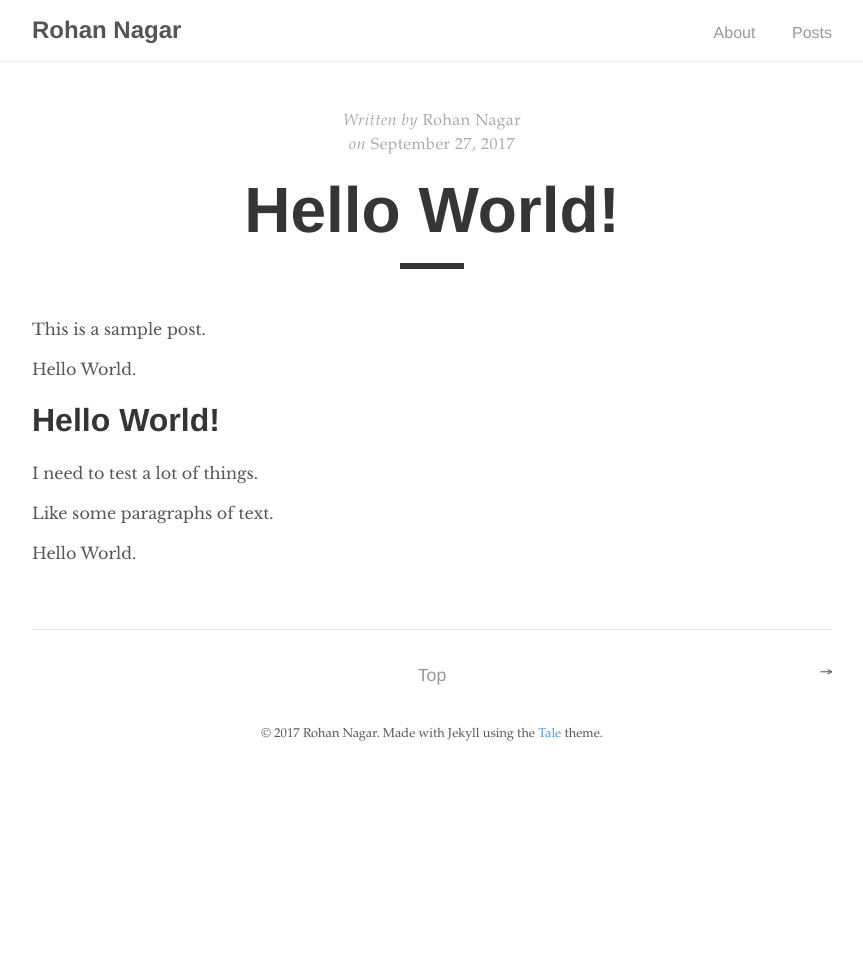
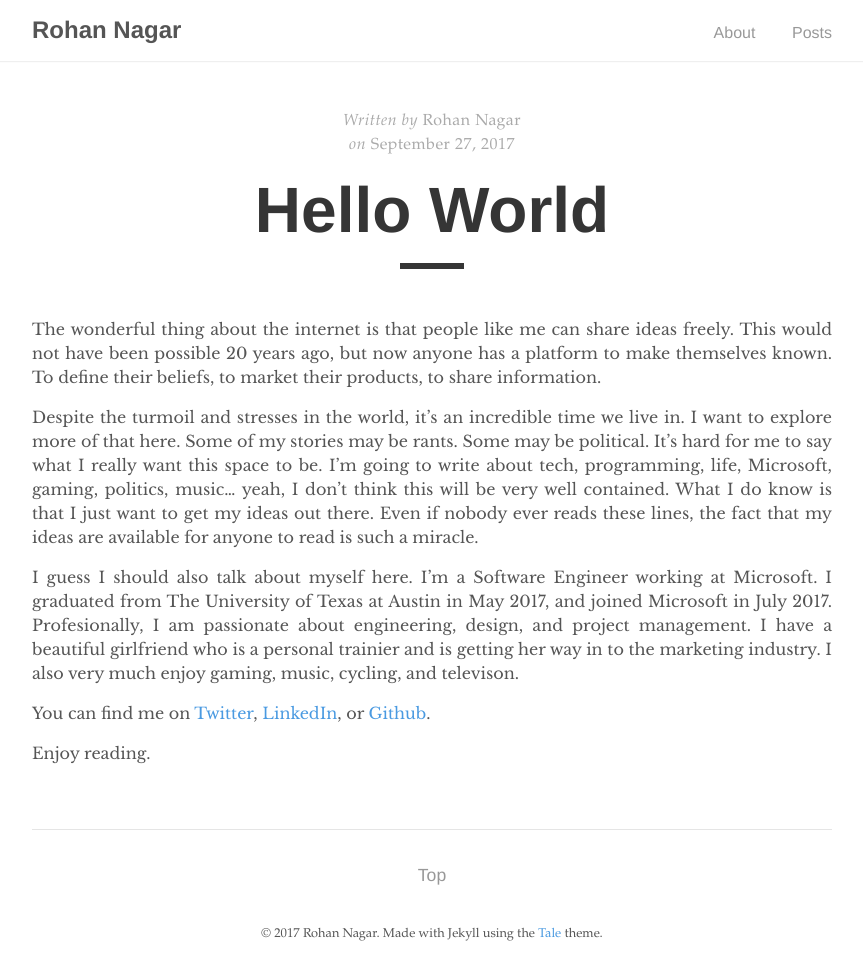
Before and after one commit to RohanNagar/RohanNagar.github.io, a Jekyll site: the page built from _posts/2017-09-27-hello-world.md, in a window 1280 px wide. Shown: the whole page, without its empty margins (208-1071 px from the left). Built offline with Jekyll 4.4.1, drawn with Linux system fonts in a browser that asks for light colours; before the commit the page ends 900 px from its top, so only the background shows below that.

```diff
--- a/_posts/2017-09-27-hello-world.md
+++ b/_posts/2017-09-27-hello-world.md
@@ -1,17 +1,27 @@
 ---
 layout: post
-title:  "Hello World!"
+title:  "Hello World"
 author: "Rohan Nagar"
 ---
 
-This is a sample post.
+The wonderful thing about the internet is that people like me can share ideas freely. This would not have been possible
+20 years ago, but now anyone has a platform to make themselves known. To define their beliefs, to market their products,
+to share information.
 
-Hello World.
+Despite the turmoil and stresses in the world, it's an incredible time we live in. I want to explore more of that here. Some
+of my stories may be rants. Some may be political. It's hard for me to say what I really want this space to be. I'm going
+to write about tech, programming, life, Microsoft, gaming, politics, music... yeah, I don't think this will be very
+well contained. What I do know is that I just want to get my ideas out there. Even if nobody ever reads these lines,
+the fact that my ideas are available for anyone to read is such a miracle.
 
-# Hello World!
+I guess I should also talk about myself here. I'm a Software Engineer working at Microsoft. I graduated from The University
+of Texas at Austin in May 2017, and joined Microsoft in July 2017. Profesionally, I am passionate about engineering, design,
+and project management. I have a beautiful girlfriend who is a personal trainier and is getting her way in to the marketing
+industry. I also very much enjoy gaming, music, cycling, and televison.
 
-I need to test a lot of things.
+You can find me on
+[Twitter](https://twitter.com/RohanNagar22),
+[LinkedIn](https://www.linkedin.com/in/rohannagar/), or
+[Github](https://github.com/RohanNagar).
 
-Like some paragraphs of text.
-
-Hello World.
+Enjoy reading.
```
Also changed, not shown: _posts/2017-03-05-pagination-post.md (deleted, +0 -7 lines), _posts/2017-03-06-the-mystery-of-the-filler-post.md (deleted, +0 -13 lines), _posts/2017-03-07-the-case-of-the-missing-post.md (deleted, +0 -11 lines), _posts/2017-03-10-welcome-to-jekyll.md (deleted, +0 -26 lines), _posts/2017-03-29-introducing-tale.md (deleted, +0 -24 lines), about.md (+19 -6 lines), _reference/2017-03-16-example-content.md (renamed from _posts/2017-03-16-example-content.md).
